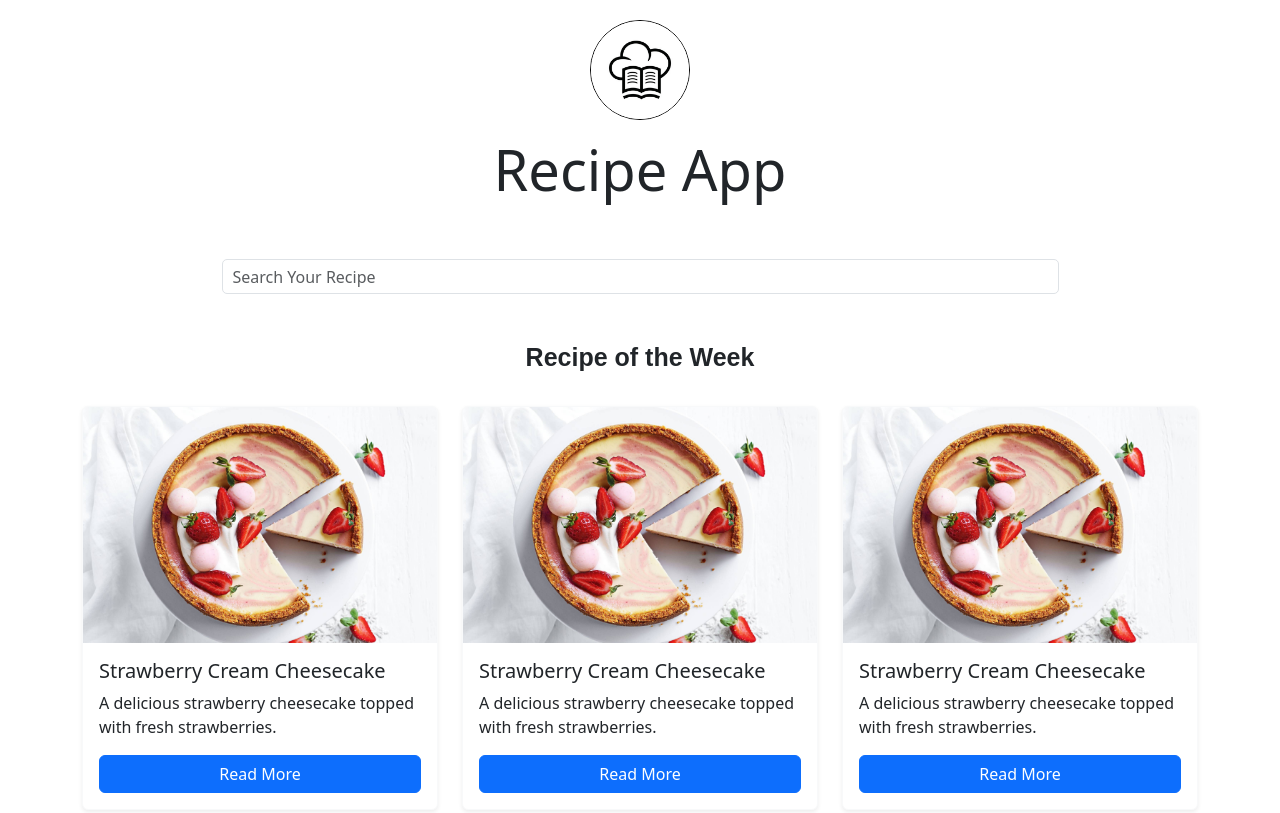
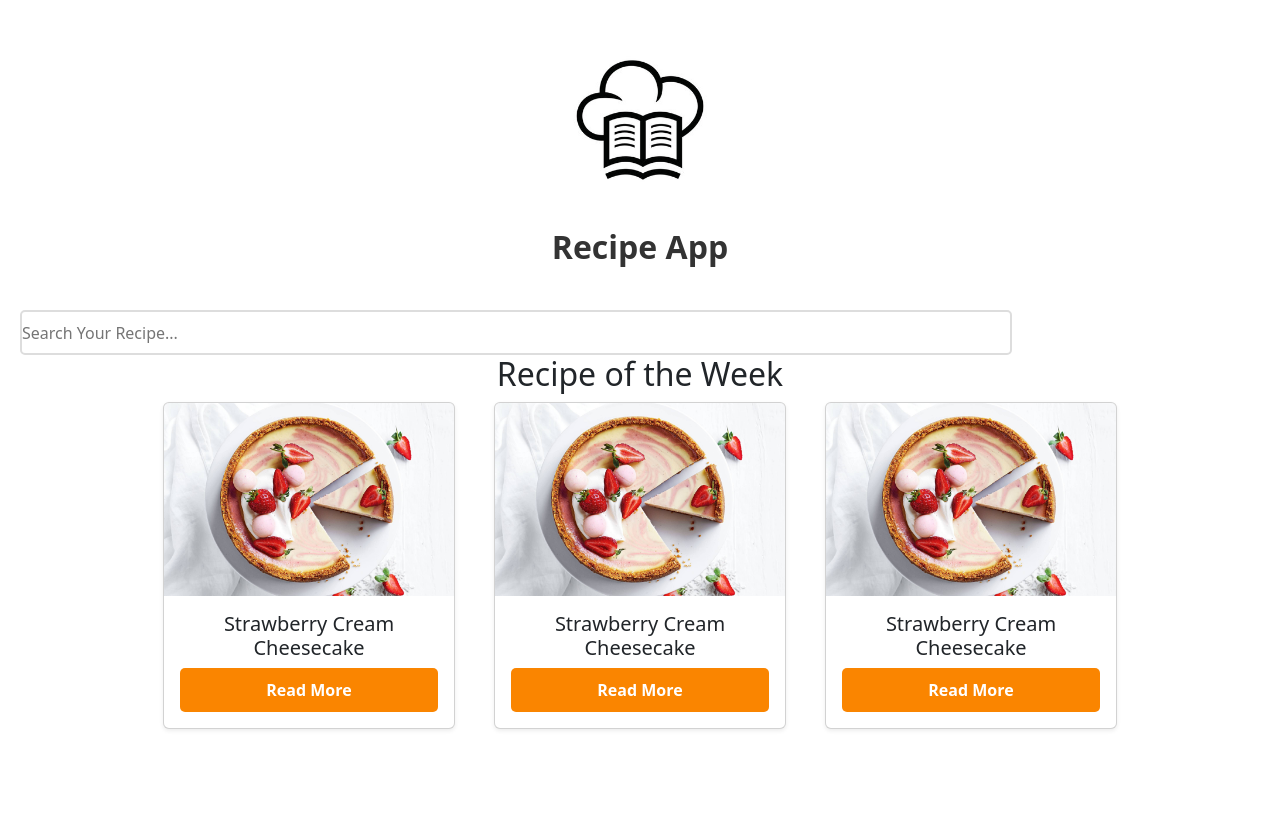
Before and after one commit to jabiaphrah/recipe-app, a plain HTML site: page index.html in a window 1280 px wide. Shown: the top 813 px of the page. Drawn offline with nearby package versions, Linux system fonts and the light colour scheme.

Commit message:
first commit

```diff
--- a/index.css
+++ b/index.css
@@ -1,133 +1,170 @@
+:root {
+    --primary-color: #fa8500;
+    --primary-color-hover: #e67e00;
+    --text-color: #333;
+    --bg-color: #fff;
+    --border-color: #ddd;
+    --shadow-color: rgba(0, 0, 0, 0.1);
+}
 
 * {
     padding: 0;
     margin: 0;
+    box-sizing: border-box;
 }
 
 body {
     padding: 20px;
+    font-family: 'Arial', sans-serif;
+    background-color: var(--bg-color);
+    color: var(--text-color);
+    text-align: center;
 }
 
+/* Logo Section Styles */
 .logo-section {
     display: flex;
     flex-direction: column;
     align-items: center;
     justify-content: center;
-    align-content: center;
+    margin-bottom: 1.5rem; /* Space below the logo and title */
 }
 
 .logo-section img {
-    width: 100px;
-    height: 100px;
-    object-fit: cover;
-    border-radius: 50%;
-    border: 0.1px solid #000;
+    width: 400px; /* Increased logo size */
+    height: auto;
+    margin-bottom: 0.5rem; /* Space between logo and title */
 }
 
-.logo-section span {
-    font-size: 30px;
-    font-family: sans-serif;
-    font-weight: bold;
-    color: #000;
+.logo-section .app-title {
+    font-size: 2rem; /* Adjust title size */
+    font-weight: 800;
+    color: #333;
+    text-align: center;
+    margin: 0;
 }
 
-.search-container {
+
+.search-container input {
+    width: 80%;
+    height: 45px;
+    padding-left:15;
+    border-radius: 5px;
     margin-top: 20px;
-    margin-left: auto;
-    margin-right: auto;
-    display: flex;
-    align-items: center;
-    justify-content: center;
-    width: auto;
+    font-size: 1rem;
+    border: 2px solid var(--border-color);
+    transition: border-color 0.3s ease;
 }
 
-.search-container input {
-    width: 40%;
-    height: 35px;
-    padding-left: 10px;
-    border-radius: 5px;
-}
-
-.recipe-section {
-    display: flex;
-    flex-direction: column;
-    gap: 10px;
-    margin-top: 45px;
+.search-container input:focus {
+    outline: 2px solid var(--primary-color-hover);
+    outline-offset: 2px;
 }
 
 .recipe-section h2 {
-    font-size: 25px;
-    font-family: sans-serif;
+    font-size: 2rem;
     font-weight: 600;
+    margin-bottom: 20px;
+    color: var(--text-color);
 }
 
-.recipe-display-container {
+.recipe-cards {
     display: flex;
-    flex-direction: row;
     flex-wrap: wrap;
     justify-content: space-between;
-    width: 100%;
-    margin-top: 10px;
+    row-gap: 30px;
+    column-gap: 15px;
 }
 
-.recipe-card {
-    width: 250px;
-    height: auto;
-    display: flex;
-    flex-direction: column;
-    gap: 10px;
-    border-top-left-radius: 7px;
-    border-top-right-radius: 7px;
+.card {
+    width: 100%;
+    background-color: var(--bg-color);
+    border: none;
+    border-radius: 10px;
+    overflow: hidden;
+    box-shadow: 0 4px 10px var(--shadow-color);
+    transition: transform 0.3s ease;
 }
 
-.recipe-card img {
-    width: 100%;
-    object-fit: cover;
+.card:hover {
+    transform: scale(1.05);
+    transition: transform 0.2s ease-in-out;
 }
 
-.recipe-card span {
-    font-size: 17px;
-    font-family: sans-serif;
-    font-weight: 500;
-    padding-left: 5px;
+.card img {
+    display: block;
+    width: 100%;
+    height: auto;
+    object-fit: cover;
+    background-color: var(--border-color);
 }
 
-.recipe-card a {
-    background-color: #FA8500;
-    font-size: 15px;
+.card-body {
+    padding: 20px;
+}
+
+.card-title {
+    font-size: 1.25rem;
+    font-weight: 500;
+    margin-bottom: 15px;
+}
+
+.card button {
+    width: 100%;
+    padding: 10px;
+    font-size: 1rem;
     font-weight: 600;
-    font-family: sans-serif;
-    text-align: center;
-    text-decoration: none;
     color: #fff;
-    max-width: 100%;
-    width: 100%;
-    height: 30px;
-    outline: none;
+    background-color: var(--primary-color);
     border: none;
     border-radius: 5px;
-    display: flex;
-    align-items: center;
-    justify-content: center;
+    cursor: pointer;
+    transition: background-color 0.3s ease;
 }
 
-.card a {
-    background-color: #FA8500;
-    font-size: 15px;
-    font-weight: 600;
-    font-family: sans-serif;
-    text-align: center;
-    text-decoration: none;
-    color: #fff;
-    max-width: 100%;
-    width: 100%;
-    height: 30px;
-    outline: none;
-    border: none;
-    border-radius: 5px;
-    display: flex;
-    align-items: center;
-    justify-content: center;
+.card button:hover {
+    background-color: var(--primary-color-hover);
+}
 
+.card button:focus {
+    outline: 2px solid var(--primary-color-hover);
+    outline-offset: 2px;
+}
 
+/* Media Queries for Responsiveness */
+@media (max-width: 768px) {
+    .search-container input {
+        width: 100%;
+    }
+
+    .recipe-cards {
+        justify-content: center;
+        gap: 20px;
+    }
+
+    .card {
+        width: 100%;
+    }
+
+    .card-body {
+        padding: 15px;
+    }
+
+    .card-title {
+        font-size: 1.1rem;
+    }
+
+    .card button {
+        font-size: 0.9rem;
+    }
 }
+
+@media (max-width: 480px) {
+    .logo-section span {
+        font-size: 2rem;
+    }
+
+    .search-container input {
+        font-size: 1.9rem;
+    }
+}
--- a/index.html
+++ b/index.html
@@ -7,75 +7,62 @@
     <link rel="stylesheet" href="index.css" />
     <link href="https://cdn.jsdelivr.net/npm/bootstrap@5.3.3/dist/css/bootstrap.min.css" rel="stylesheet"
         integrity="sha384-QWTKZyjpPEjISv5WaRU9OFeRpok6YctnYmDr5pNlyT2bRjXh0JMhjY6hW+ALEwIH" crossorigin="anonymous">
+    <meta name="description" content="Discover the best recipes including our featured Strawberry Cream Cheesecake. Explore, search, and enjoy cooking!">
     <title>Recipe App</title>
 </head>
-
 <body>
 
     <div class="container">
         <!-- Logo Section -->
-        <div class="logo-section text-center mb-5">
-            <img src="/assets/image/recipe.jpg" alt="recipe-logo" class="img-fluid rounded-circle" style="max-width: 150px;"/>
-            <h1 class="display-4 mt-3">Recipe App</h1>
+        <div class="logo-section">
+            <img src="/assets/image/recipe.jpg" alt="Recipe App Logo" />
+            <h1 class="app-title">Recipe App</h1>
         </div>
 
-        <!-- Search Bar Section -->
-        <div class="search-container text-center mb-5">
-            <input type="text" class="form-control w-75 mx-auto" placeholder="Search Your Recipe" />
         </div>
 
+     <!-- Search Section -->
+  <div class="search-container">
+    <input type="text" placeholder="Search Your Recipe...">
+  </div>
+
         <!-- Recipe of the Week Section -->
-        <section class="recipe-section mb-5">
-            <h2 class="text-center mb-4">Recipe of the Week</h2>
-            <div class="row row-cols-1 row-cols-md-2 row-cols-lg-3 g-4">
-                <!-- Recipe Card -->
-                <div class="col">
-                    <div class="card h-100 shadow-sm border-light">
-                        <img src="/assets/image/strawberry-cake.jpg" class="card-img-top" alt="Strawberry Cream Cheesecake">
-                        <div class="card-body">
-                            <h5 class="card-title">Strawberry Cream Cheesecake</h5>
-                            <p class="card-text">A delicious strawberry cheesecake topped with fresh strawberries.</p>
-                            <button class="btn btn-primary w-100" onclick="window.location.href='recipe.html'">Read More</button>
+        <section aria-labelledby="recipe-of-the-week">
+            <h2 id="recipe-of-the-week" class="text-center">Recipe of the Week</h2>
+            <div class="recipe-cards row justify-content-center g-4">
+                <!-- Repeatable Recipe Cards -->
+                <div class="col-md-3">
+                    <div class="card shadow-sm">
+                        <img src="/assets/image/strawberry-cake.jpg" class="card-img-top" alt="A delicious Strawberry Cream Cheesecake">
+                        <div class="card-body text-center">
+                            <h3 class="card-title">Strawberry Cream Cheesecake</h3>
+                            <button class="btn btn-primary" aria-label="Read more about Strawberry Cream Cheesecake" onclick="window.location.href='recipe.html'">Read More</button>
                         </div>
                     </div>
                 </div>
 
-                <!-- Recipe Card -->
-                <div class="col">
-                    <div class="card h-100 shadow-sm border-light">
-                        <img src="/assets/image/strawberry-cake.jpg" class="card-img-top" alt="Strawberry Cream Cheesecake">
-                        <div class="card-body">
-                            <h5 class="card-title">Strawberry Cream Cheesecake</h5>
-                            <p class="card-text">A delicious strawberry cheesecake topped with fresh strawberries.</p>
-                            <button class="btn btn-primary w-100" onclick="window.location.href='recipe.html'">Read More</button>
+                <div class="col-md-3">
+                    <div class="card shadow-sm">
+                        <img src="/assets/image/strawberry-cake.jpg" class="card-img-top" alt="A delicious Strawberry Cream Cheesecake">
+                        <div class="card-body text-center">
+                            <h3 class="card-title">Strawberry Cream Cheesecake</h3>
+                            <button class="btn btn-primary" aria-label="Read more about Strawberry Cream Cheesecake" onclick="window.location.href='recipe.html'">Read More</button>
                         </div>
                     </div>
                 </div>
 
-                <!-- Recipe Card -->
-                <div class="col">
-                    <div class="card h-100 shadow-sm border-light">
-                        <img src="/assets/image/strawberry-cake.jpg" class="card-img-top" alt="Strawberry Cream Cheesecake">
-                        <div class="card-body">
-                            <h5 class="card-title">Strawberry Cream Cheesecake</h5>
-                            <p class="card-text">A delicious strawberry cheesecake topped with fresh strawberries.</p>
-                            <button class="btn btn-primary w-100" onclick="window.location.href='recipe.html'">Read More</button>
+                <div class="col-md-3">
+                    <div class="card shadow-sm">
+                        <img src="/assets/image/strawberry-cake.jpg" class="card-img-top" alt="A delicious Strawberry Cream Cheesecake">
+                        <div class="card-body text-center">
+                            <h3 class="card-title">Strawberry Cream Cheesecake</h3>
+                            <button class="btn btn-primary" aria-label="Read more about Strawberry Cream Cheesecake" onclick="window.location.href='recipe.html'">Read More</button>
                         </div>
                     </div>
                 </div>
-
-                <!-- Recipe Card -->
-                <div class="col">
-                    <div class="card h-100 shadow-sm border-light">
-                        <img src="/assets/image/strawberry-cake.jpg" class="card-img-top" alt="Strawberry Cream Cheesecake">
-                        <div class="card-body">
-                            <h5 class="card-title">Strawberry Cream Cheesecake</h5>
-                            <p class="card-text">A delicious strawberry cheesecake topped with fresh strawberries.</p>
-                            <button class="btn btn-primary w-100" onclick="window.location.href='recipe.html'">Read More</button>
                         </div>
                     </div>
                 </div>
-
             </div>
         </section>
     </div>
@@ -84,7 +71,6 @@
     <script src="https://cdn.jsdelivr.net/npm/bootstrap@5.3.3/dist/js/bootstrap.bundle.min.js"
         integrity="sha384-YvpcrYf0tY3lHB60NNkmXc5s9fDVZLESaAA55NDzOxhy9GkcIdslK1eN7N6jIeHz"
         crossorigin="anonymous"></script>
-
 </body>
 
 </html>
--- a/recipe.css
+++ b/recipe.css
@@ -1,61 +1,68 @@
-/* reset and Base styles */
-html,body {
+/* Reset and Base Styles */
+html, body {
+  margin: 0;
   padding: 0;
-  margin: 0;
- font-family:sans-serif;
+  font-family: sans-serif;
 }
 
 body {
   padding: 20px;
-  background-color: #f9f9f9; /*Subtle background for better aesthetics */
+  background-color: #f9f9f9; /* Subtle background for better aesthetics */
+}
+
+/* Reusable Utility Classes */
+.mt-20 {
+  margin-top: 20px;
+}
+
+.text-center {
+  text-align: center;
+}
+
+.flex-center {
+  display: flex;
+  align-items: center;
+  justify-content: center;
 }
 
 /* Recipe Title Styles */
 .recipe-title {
   display: flex;
-  justify-content: space-between; /* Pushes the Home link to the left and title to the center */
-  align-items: center; /* Centre vertically */
+  justify-content: space-between;
+  align-items: center;
   width: 100%;
-  margin-bottom: 20px; /* space below the title */
+  margin-bottom: 20px;
 }
 
 .recipe-title a {
-  margin-left: 0; /* Reset left margin on Home link */
-  font-size: 18px;
+  font-size: 1rem;
   color: #000;
   text-decoration: none;
 }
 
 .recipe-title h1 {
+  flex-grow: 1;
   text-align: center;
-  font-size: 30px;
-  font-family: sans-serif;
+  font-size: 2rem;
   font-weight: 800;
   color: #000;
-  flex-grow: 1; /* Ensures that the title takes up all available space */
 }
-/* Recipe Image Styles*/
+
+/* Recipe Image Styles */
 .recipe-image {
   margin-top: 20px;
-  width: 100%;
-  height: auto;
+  aspect-ratio: 16 / 9; /* Ensures responsive image height */
+  border-radius: 7px;
+  overflow: hidden;
+  box-shadow: 0 4px 6px rgba(0, 0, 0, 0.1);
   display: flex;
-  aspect-ratio: 16/9; /*Ensures responsive image height*/
-  flex-direction: column;
   align-items: center;
   justify-content: center;
-  background-position: center;
-  background-repeat: no-repeat;
-  background-size: cover;
-  border-radius: 7px;
-  overflow: hidden; /*Ensures image stays within the rounded borders*/
-  box-shadow: 0 4px 6px rgba(0,0,0,0.1); /*Adds a subtle shadow*/
 }
-
 
 .recipe-image img {
   width: 100%;
-  object-fit: cover; /*Updated for better responsiveness */
+  object-fit: cover;
 }
 
 /* Ingredients Section */
@@ -64,22 +71,22 @@ body {
 }
 
 .ingredients-section h2 {
-  font-size:1.7rem;
+  font-size: 1.7rem;
   font-weight: 800;
   color: #333;
   margin-bottom: 10px;
 }
 
 .ingredients-section ul {
-  padding-left: 20px; /*ndents list for better readability */
+  padding-left: 20px;
   line-height: 1.8;
-  list-style: disc;   /* Ensures a clear bullet list */
+  list-style: disc;
 }
 
-.ingredients-section ul li {
+.ingredients-section li {
   font-size: 1rem;
   font-weight: 400;
-  color: #555; /* Subtle gray for a softer look */
+  color: #555;
 }
 
 /* Preparation Section */
@@ -97,10 +104,10 @@ body {
 .preparation-section ol {
   padding-left: 20px;
   line-height: 1.8;
-  list-style-type: decimal; /* Clear numbered list */
+  list-style-type: decimal;
 }
 
-.preparation-section ol li {
+.preparation-section li {
   font-size: 1rem;
   font-weight: 400;
   color: #555;
@@ -110,41 +117,48 @@ body {
 .share-recipe-button {
   margin-top: 50px;
   display: flex;
-  align-items: center;
   justify-content: center;
 }
 
 .share-recipe-button button {
-  padding: 10px 20px; /* Improved spacing for better usability */
+  padding: 0.625rem 1.25rem; /* Responsive spacing */
   border-radius: 5px;
-  background-color: #00000093; /* Contrasts better with border */
-  outline: none;
-  border: 1px solid #333; /* Slightly thicker border for better visibility */
+  background-color: #00000093;
+  border: 1px solid #333;
   font-size: 1rem;
   font-weight: 300;
-  width: 200px;
-  transition: all 0.3s ease; /* Smooth transition for hover effects */
+  width: 12.5rem;
+  transition: all 0.3s ease;
 }
 
 .share-recipe-button button:hover {
   background-color: #333;
   color: #fff;
-  cursor: pointer;
-  transform: scale(1.05); /* Subtle scaling effect on hover */
+  transform: scale(1.05);
 }
 
 .share-recipe-button button:focus {
-  outline: 2px solid #007BFF; /* Visible focus outline for accessibility */
+  outline: 2px solid #007BFF;
 }
 
-/* Media Queries for Responsiveness */
+/* Go Back Button */
+.go-back-btn {
+  font-size: 0.875rem;
+  padding: 0.5rem 0.9375rem;
+  border-radius: 5px;
+  background-color: #6c757d;
+  color: white;
+  text-decoration: none;
+}
+
+/* Media Queries */
 @media (max-width: 768px) {
   .recipe-title h1 {
     font-size: 1.5rem;
   }
 
   .recipe-image {
-    aspect-ratio: 4 / 3; /* Adjust aspect ratio for smaller screens */
+    aspect-ratio: 4 / 3;
   }
 
   .ingredients-section h2,
@@ -152,29 +166,13 @@ body {
     font-size: 1.5rem;
   }
 
-  .ingredients-section ul li,
-  .preparation-section ol li {
+  .ingredients-section li,
+  .preparation-section li {
     font-size: 0.9rem;
   }
 
   .share-recipe-button button {
-    width: 150px;
+    width: 9.375rem; /* 150px */
     font-size: 0.9rem;
   }
 }
-
-.home-link {
-  font-size: 18px;
-  text-transform: uppercase;
-  color: #000;
-  text-decoration: none;
-}
-
-.go-back-btn {
-  font-size: 14px;
-  padding: 8px 15px;
-  border-radius: 5px;
-  background-color: #6c757d; /* Bootstrap secondary color */
-  color: white;
-  text-decoration: none;
-}
--- a/styles.css
+++ b/styles.css
@@ -1,28 +1,142 @@
-/* Styles for the logo container */
-.logo {
+/* Global Reset */
+* {
+    padding: 0;
+    margin: 0;
+    box-sizing: border-box;
+}
+
+html {
+    font-size: 62.5%; /* 1rem = 10px */
+}
+
+body {
+    padding: 2rem; /* Use rem for consistency */
+    font-family: sans-serif;
+    line-height: 1.6; /* Improve readability */
+    background-color: #f9f9f9;
+    color: #333;
+}
+
+/* Utility Classes */
+.mt-20 {
+    margin-top: 2rem;
+}
+
+.text-center {
+    text-align: center;
+}
+
+.flex-center {
     display: flex;
     align-items: center;
-    gap: 50px; /* Default gap for smaller screens */
-    padding: 10px;
-    background-color: #f4f4f4; /* Light contrast background */
-    border-radius: 5px; /* Rounded corners */
+    justify-content: center;
 }
 
-@media (min-width: 768px) {
-    .logo {
-        gap: 100px; /* Adjusted gap for medium screens */
+/* Recipe Title */
+.recipe-title {
+    @extend .flex-center;
+    margin-bottom: 2rem;
+}
+
+.recipe-title h1 {
+    margin-left: 2rem;
+    text-transform: capitalize;
+    font-size: 2rem;
+    font-weight: 800;
+}
+
+/* Recipe Image */
+.recipe-image {
+    margin-top: 2rem;
+    aspect-ratio: 16 / 9;
+    border-radius: 0.7rem;
+    overflow: hidden;
+    box-shadow: 0 4px 6px rgba(0, 0, 0, 0.1);
+    display: flex;
+    align-items: center;
+    justify-content: center;
+}
+
+.recipe-image img {
+    width: 100%;
+    object-fit: cover;
+}
+
+/* Ingredients Section */
+.ingredients-section,
+.preparation-section {
+    margin-top: 2rem;
+}
+
+.ingredients-section h2,
+.preparation-section h2 {
+    font-size: 1.7rem;
+    font-weight: 800;
+    margin-bottom: 1rem;
+}
+
+.ingredients-section ul,
+.preparation-section ol {
+    padding-left: 2rem;
+    line-height: 1.8;
+}
+
+.ingredients-section ul li,
+.preparation-section ol li {
+    font-size: 1rem;
+    font-weight: 400;
+}
+
+/* Share Recipe Button */
+.share-recipe-button {
+    margin-top: 5rem;
+    @extend .flex-center;
+}
+
+.share-recipe-button button {
+    padding: 1rem 1.5rem;
+    width: 20rem;
+    border-radius: 0.5rem;
+    border: 1px solid #333;
+    background-color: #fff;
+    font-size: 1.6rem;
+    font-weight: 300;
+    cursor: pointer;
+    transition: all 0.3s ease;
+}
+
+.share-recipe-button button:hover {
+    background-color: #333;
+    color: #fff;
+    transform: scale(1.05);
+}
+
+.share-recipe-button button:focus {
+    outline: 0.2rem solid #007BFF;
+}
+
+/* Media Queries */
+@media (max-width: 768px) {
+    .recipe-title h1 {
+        font-size: 1.5rem;
+    }
+
+    .recipe-image {
+        aspect-ratio: 4 / 3;
+    }
+
+    .ingredients-section h2,
+    .preparation-section h2 {
+        font-size: 1.5rem;
+    }
+
+    .ingredients-section ul li,
+    .preparation-section ol li {
+        font-size: 0.9rem;
+    }
+
+    .share-recipe-button button {
+        width: 15rem;
+        font-size: 1.4rem;
     }
 }
-
-@media (min-width: 1200px) {
-    .logo {
-        gap: 200px; /* Full gap for large screens */
-    }
-}
-
-/* Logo h1 text */
-.logo h1 {
-    font-size: 18px;
-    text-align: center;
-    margin: 0; /* Removes default h1 margin */
-}
```
Also changed, not shown: recipe.html (+15 -12 lines).
